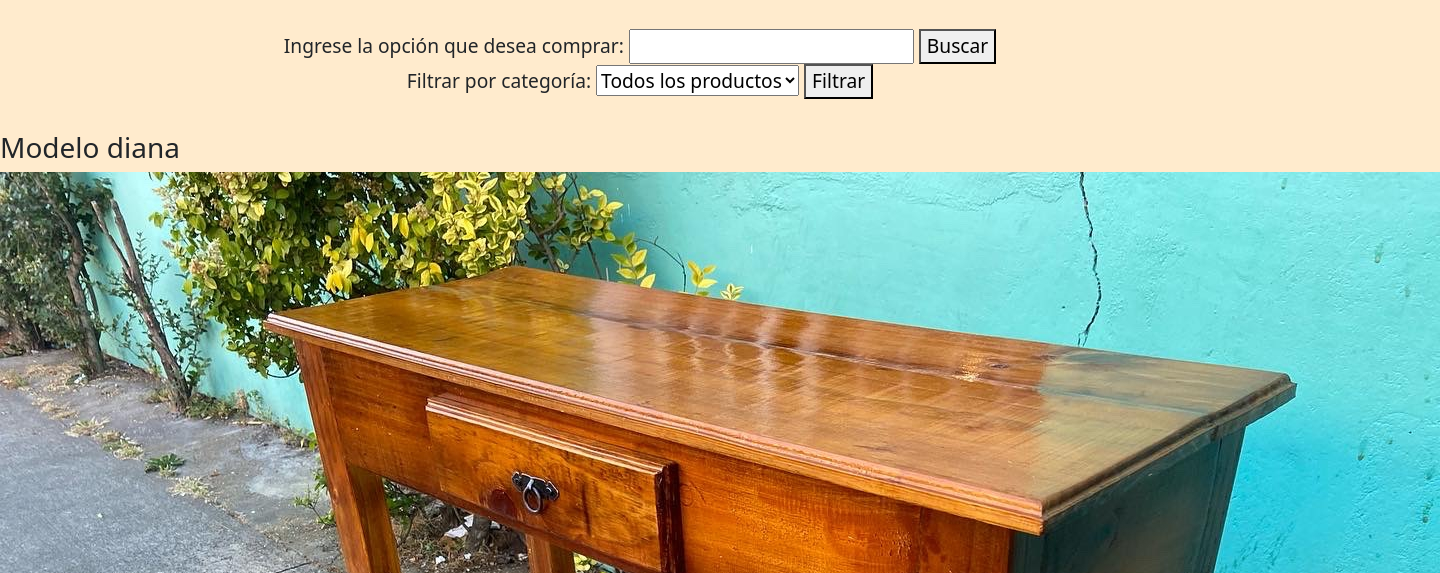
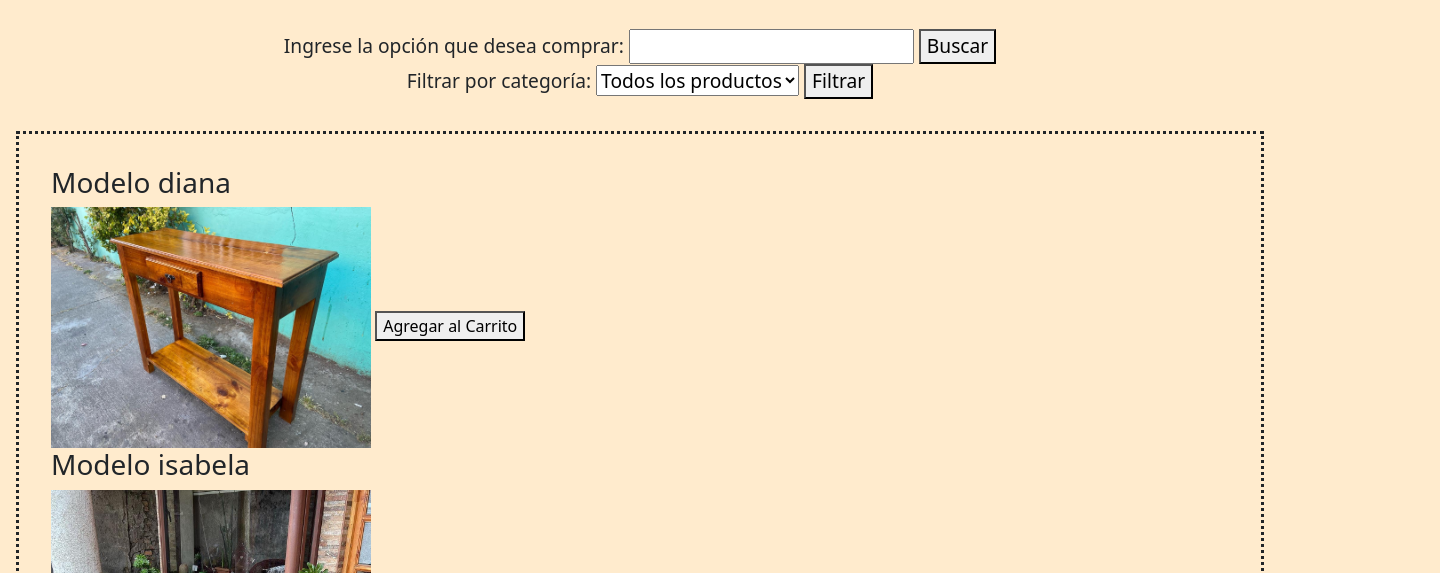
Before and after one commit to AnaElizabethA/Pre-entrega-3-js---Ana-Aliaga, a plain HTML site: page index.html in a window 1280 px wide. Shown: the part 227-800 px from the top of the page, 1440 px wide, since content can reach past the window. Drawn offline with nearby package versions, Linux system fonts and the light colour scheme.

Commit message:
nuevos cambios en css y carrito

```diff
--- a/css/styles.css
+++ b/css/styles.css
@@ -15,11 +15,10 @@
   background-image:url(../img/nav-madera2.jpg);
 }
 
-.tarjetas h3 {
-  text-align: center;
-  text-decoration: underline;
+#container-prods {
   padding: 2rem;
-  margin: 2rem;
+  margin: 1rem;
+  border-style: dotted;
 }
 
 .seleccionados {
@@ -29,11 +28,8 @@
   font-size: larger;
 
 }
-.tarjetas-arrimo {
-  display: flex;
-  flex-direction: row;
-  justify-content: center;
-  gap: 3rem;
+.misEstilos {
+  width: 20rem;
 
 }
 
--- a/script.js
+++ b/script.js
@@ -1,6 +1,5 @@
 
 const products = [
-  //me falta enlazar las imagenes de las cards
   {
     id: 1,
     modelo: "Modelo diana",
@@ -99,6 +98,8 @@
   },
 ];
 
+const carrito = JSON.parse(localStorage.getItem("carrito")) || [];
+
 
 function mostrarProductos(productos){
   const containerProds = document.getElementById('container-prods')
@@ -110,8 +111,8 @@
     const card = document.createElement('div');
 
      card.innerHTML =`<h3>${p.modelo}</h3>
-                    <img src="./${p.img}" alt="">
-                    <button id="${p.id}" >comprar</button>
+                    <img class="misEstilos" src="./${p.img}" alt="">
+                    <button id="${p.id}" >Agregar al Carrito</button>
 
 
                     `
@@ -137,6 +138,12 @@
   const id = parseInt(e.target.id);
 
   const prod = products.find(p => p.id === id);
+
+  carrito.push(prod);
+
+  localStorage.setItem("carrito", JSON.stringify (carrito));
+
+  console.log(carrito)
 }
 
 
```
